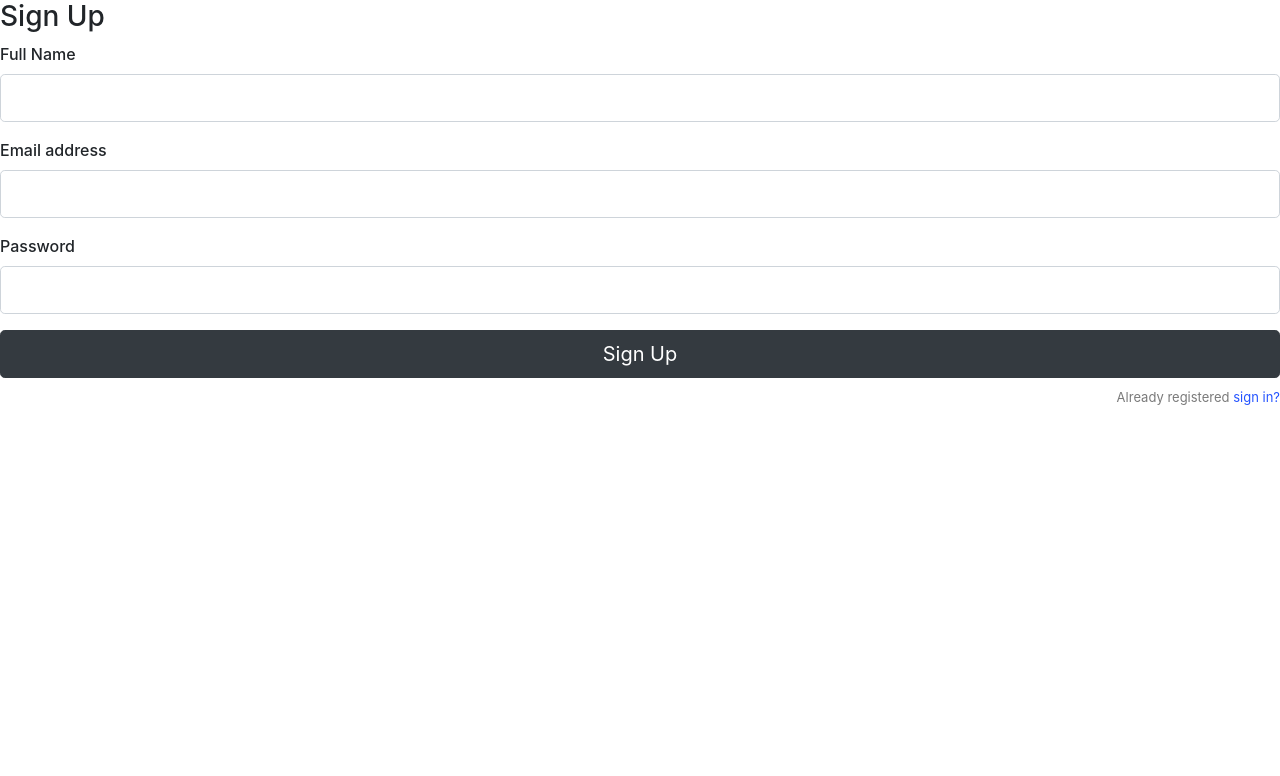
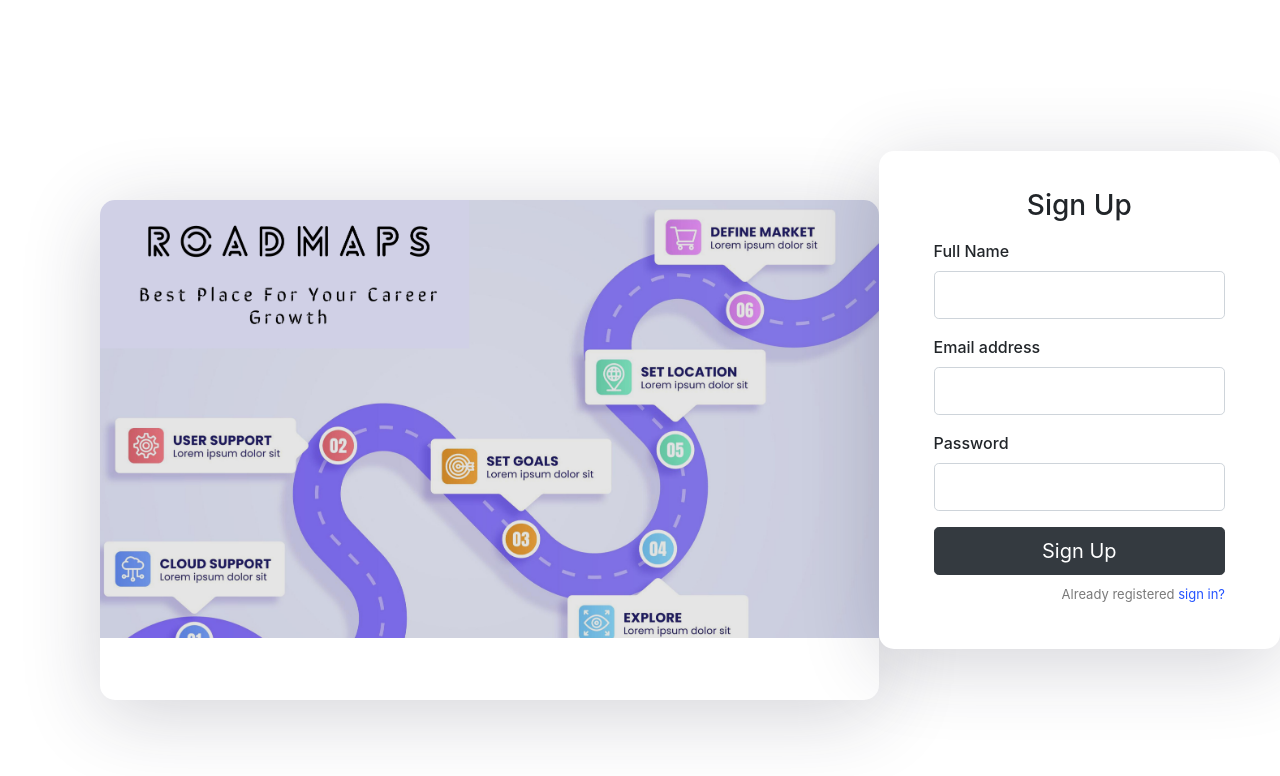
Before and after one commit to RISHABH175/Roadmaps, a Vue app: page / in a window 1280 px wide. Shown: the top 776 px of the page. Built offline with nearby package versions, Linux system fonts and the light colour scheme; a web font is replaced by a local one.

Commit message:
CSS of signup fixed after converting to Vue

```diff
--- a/src/components/Signup.vue
+++ b/src/components/Signup.vue
@@ -1,5 +1,9 @@
 <template>
   <div class="vue-tempalte">
+         <div class="vertical-center" >
+     <div class="inner-block1" >
+     </div>
+    <div class="inner-block" >
     <form v-on:submit.prevent="createUser">
       <h3>Sign Up</h3>
 
@@ -32,6 +36,8 @@
         <router-link :to="{ name: 'login' }">sign in?</router-link>
       </p>
     </form>
+    </div>
+  </div>
   </div>
 </template>
 
@@ -59,7 +65,6 @@ export default {
           router.push({path:'/login'});
         }
       })
-
       // .then(() => {
 
       //            })
@@ -81,3 +86,6 @@ export default {
   },
 };
 </script>
+<style scoped>
+
+</style>
```
